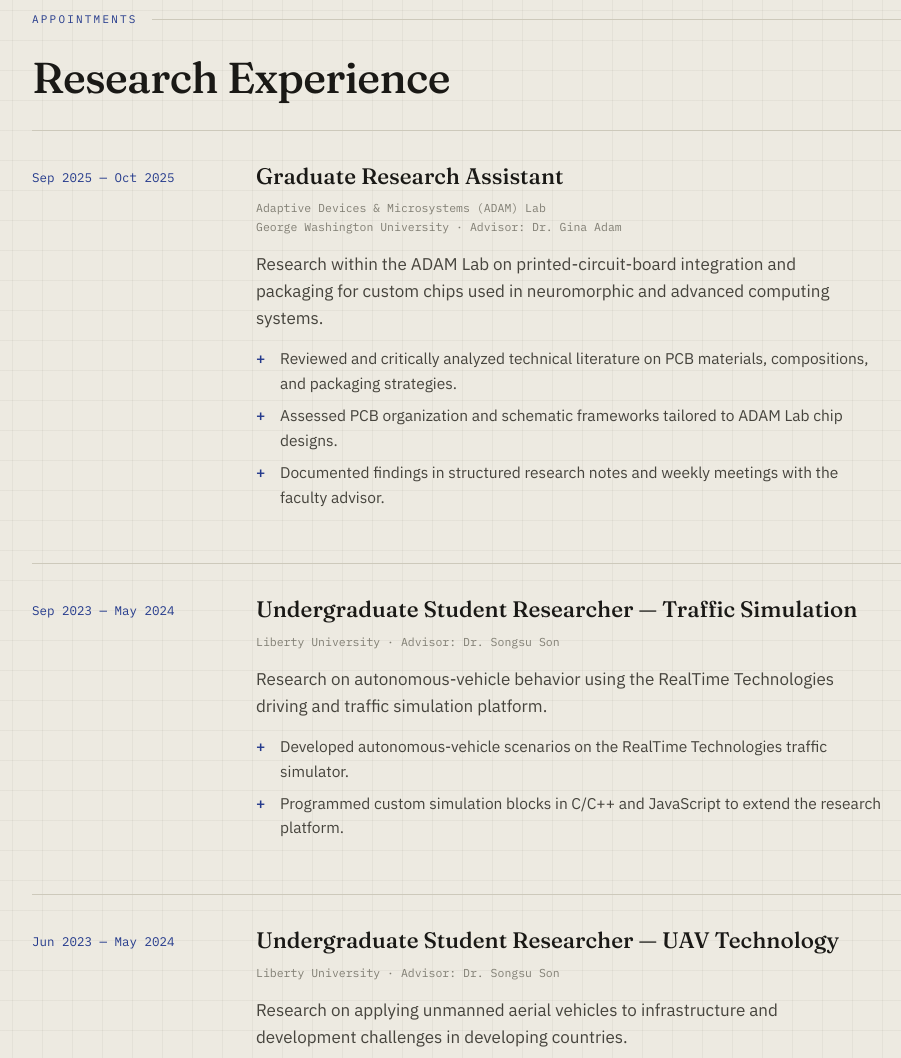
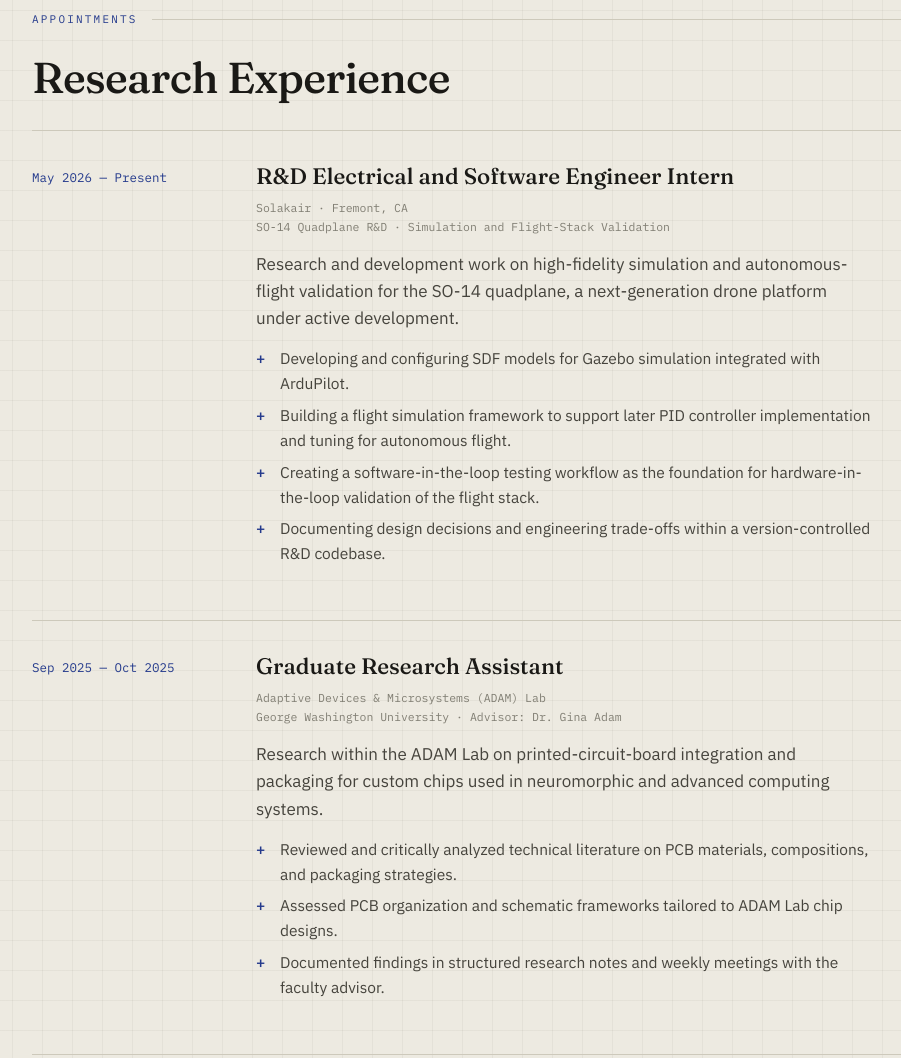
Before and after one commit to jberdkan/My-Portfolio, a plain HTML site: page index.html in a window 1280 px wide. Shown: the part 6320-7378 px from the top of the page, without its empty margins (108-1009 px from the left). Drawn offline with Linux system fonts and the light colour scheme.

Commit message:
Update index.html

```diff
--- a/index.html
+++ b/index.html
@@ -1196,6 +1196,20 @@ assign ALUFlags = {neg, zero, carryout, overflow};
       <h2 class="sec-title">Research Experience</h2>
     </div>
 
+ <article class="rx">
+      <div class="rx-date">May 2026 &mdash; Present</div>
+      <div class="rx-body">
+        <h3 class="rx-role">R&amp;D Electrical and Software Engineer Intern</h3>
+        <div class="rx-meta">Solakair &middot; Fremont, CA<br>SO-14 Quadplane R&amp;D &middot; Simulation and Flight-Stack Validation</div>
+        <p class="rx-desc">Research and development work on high-fidelity simulation and autonomous-flight validation for the SO-14 quadplane, a next-generation drone platform under active development.</p>
+        <ul class="p-highlights">
+          <li>Developing and configuring SDF models for Gazebo simulation integrated with ArduPilot.</li>
+          <li>Building a flight simulation framework to support later PID controller implementation and tuning for autonomous flight.</li>
+          <li>Creating a software-in-the-loop testing workflow as the foundation for hardware-in-the-loop validation of the flight stack.</li>
+          <li>Documenting design decisions and engineering trade-offs within a version-controlled R&amp;D codebase.</li>
+        </ul>
+      </div>
+    </article>
     <article class="rx">
       <div class="rx-date">Sep 2025 &mdash; Oct 2025</div>
       <div class="rx-body">
```
